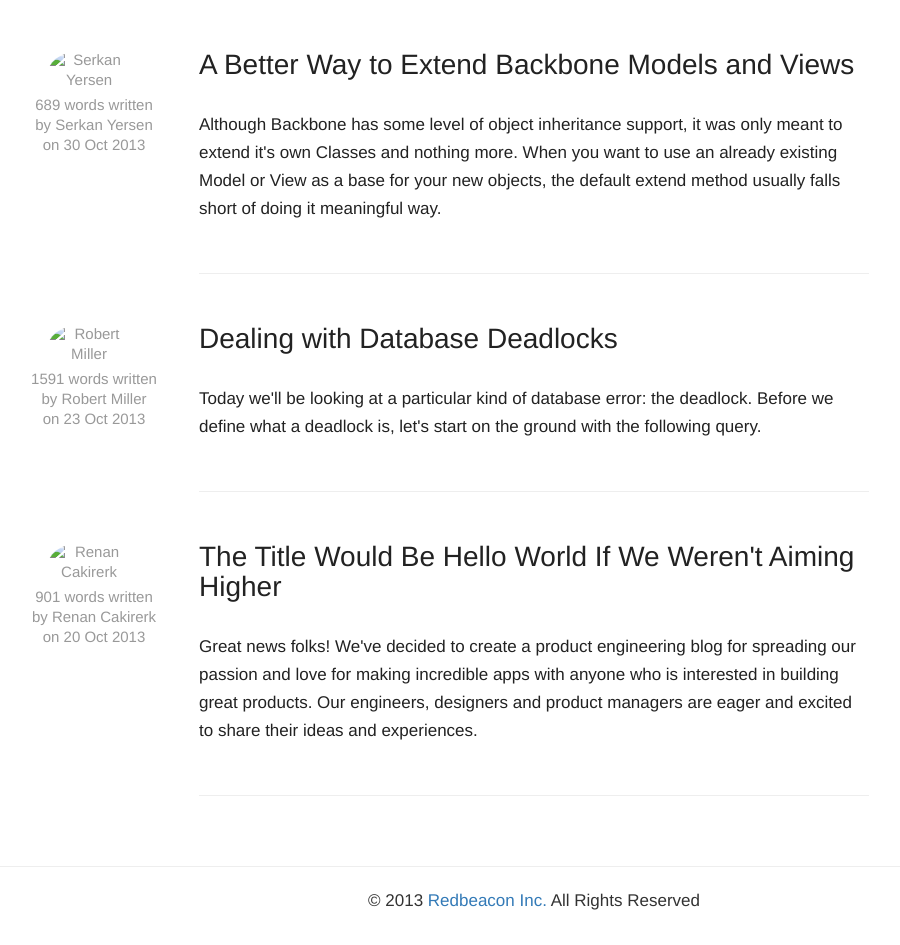
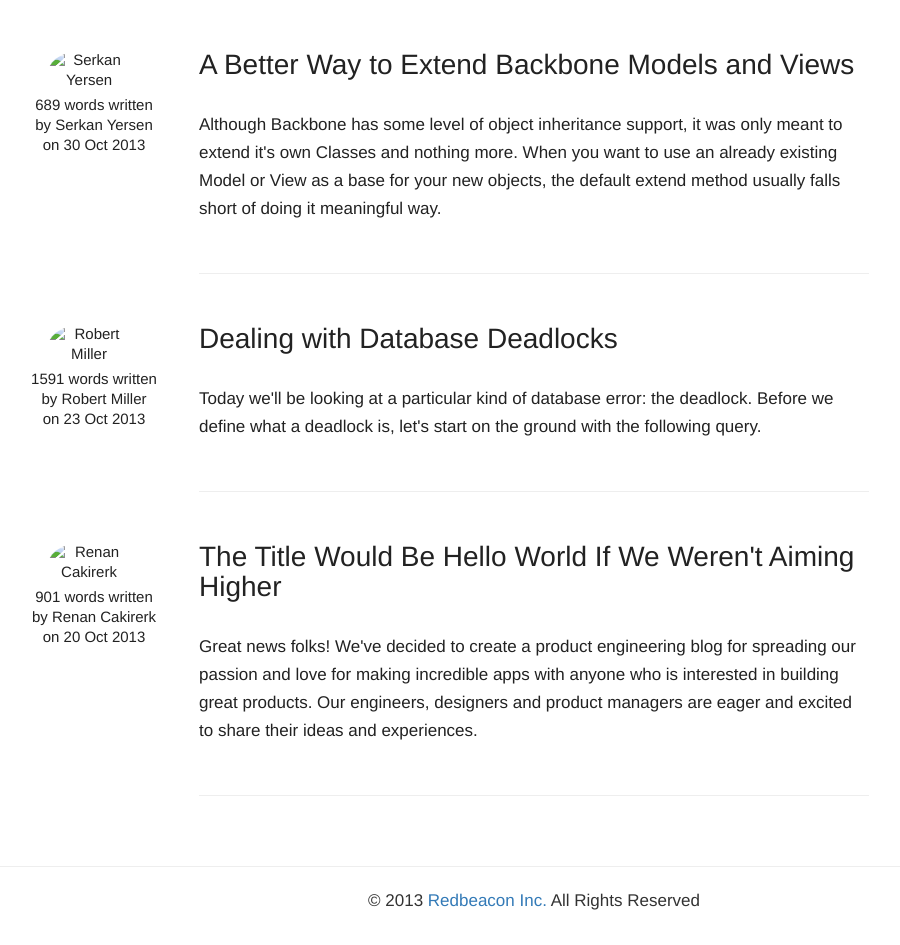
Before and after one commit to profnandaa/redbeacon.github.io, a Jekyll site: the page built from index.html, in a window 1280 px wide. Shown: the part 300-1245 px from the top of the page, without its empty margins (106-1006 px from the left). Built offline with Jekyll 4.4.1, drawn with Linux system fonts in a browser that asks for light colours; nearby versions of some CDN libraries; Markdown is read by kramdown in place of the engine named in the settings; the list of posts is cut into pages by our own code.

Commit message:
Fix post info color

```diff
--- a/assets/style/style.css
+++ b/assets/style/style.css
@@ -120,7 +120,7 @@
     margin-top: 10px; }
   .post-info * {
     font-size: 15px;
-    color: #999999 !important;
+    color: 777 !important;
     display: inline-block; }
   .post-info .date {
     display: block; }
--- a/assets/style/style.sass
+++ b/assets/style/style.sass
@@ -130,7 +130,7 @@
 
   *
     font-size: 15px
-    color: #999 !important
+    color: 777 !important
     display: inline-block
 
   .date
```
